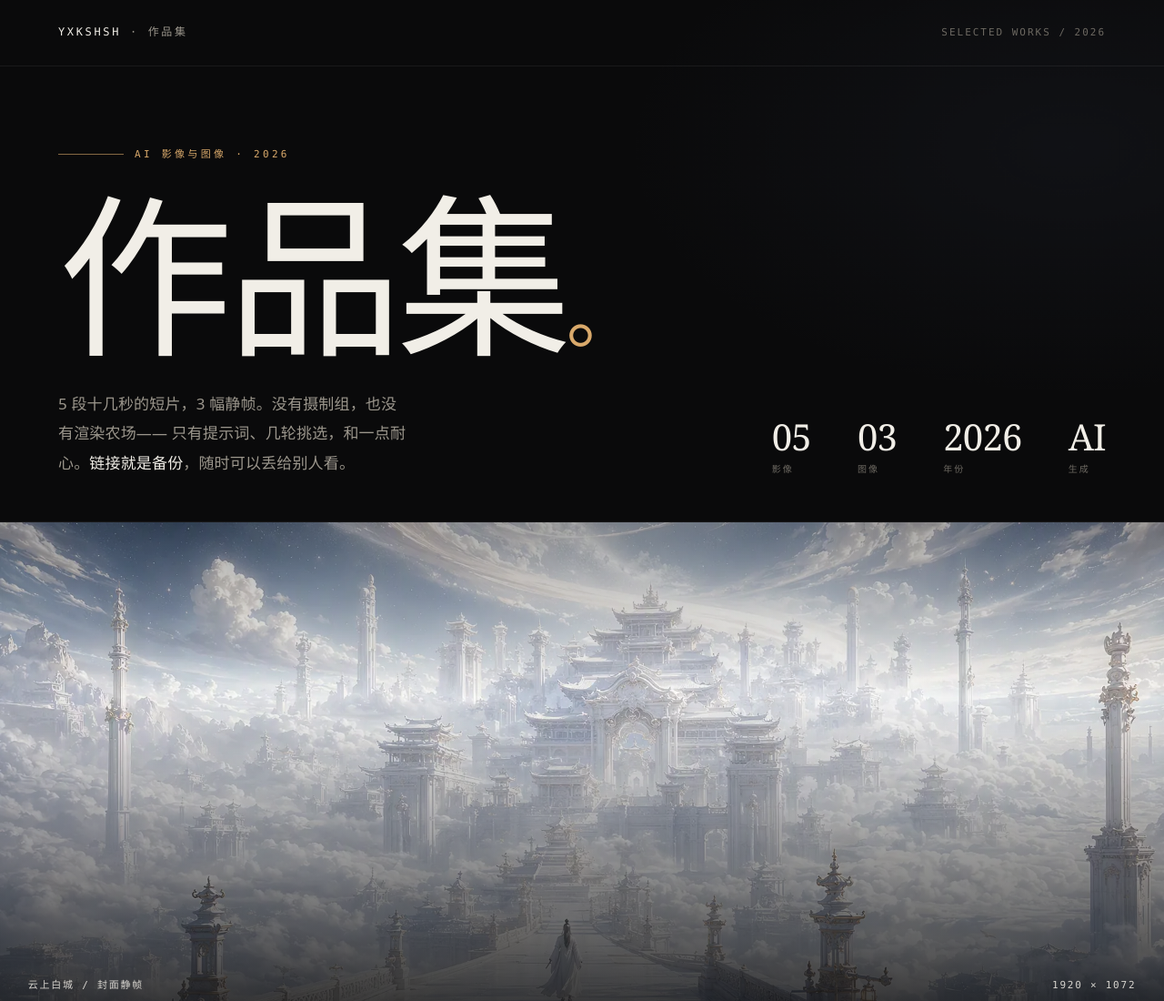
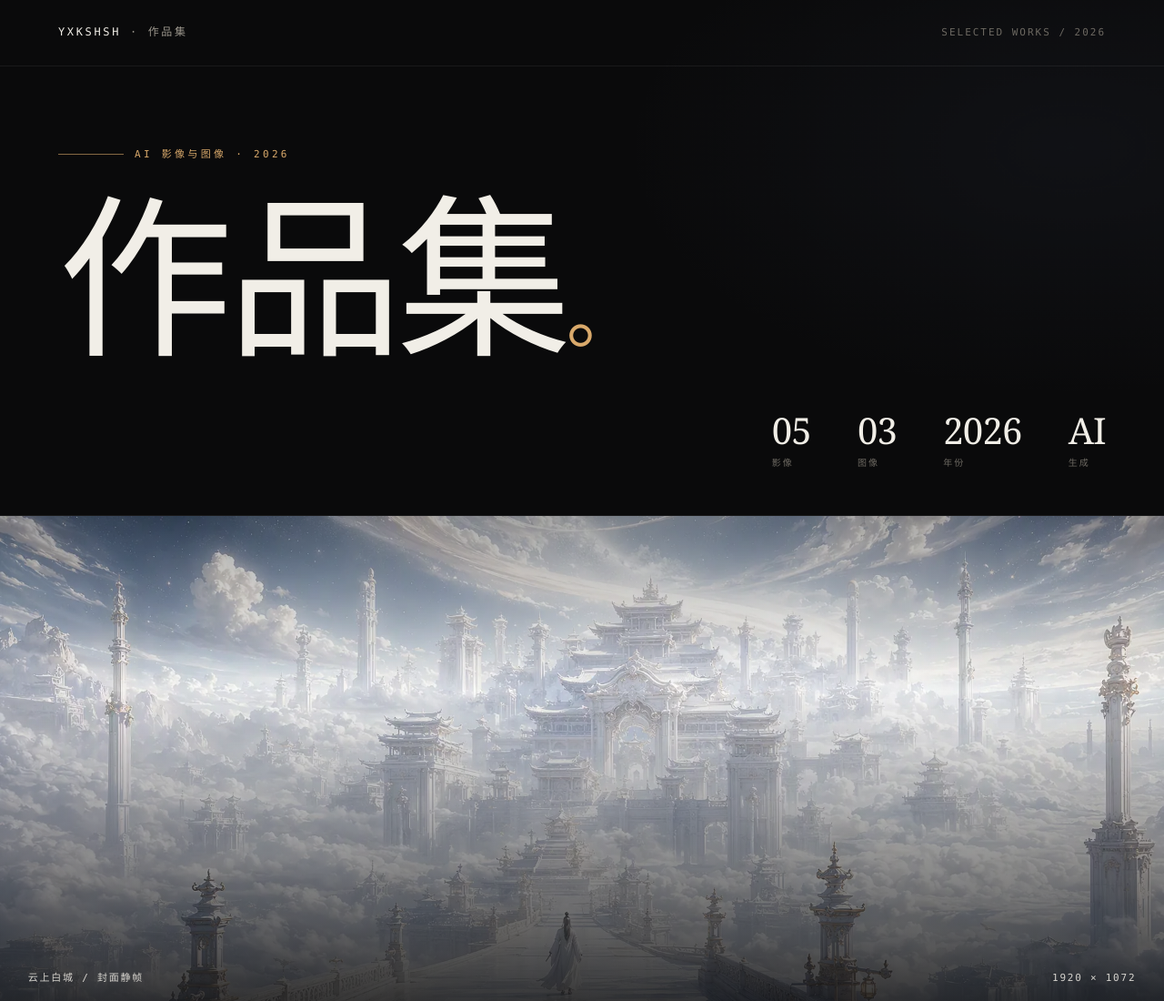
Before and after one commit to yxkshsh/artworks, a plain HTML site: page index.html in a window 1280 px wide. Shown: the top 1100 px of the page at 91% size. Drawn offline with Linux system fonts and the light colour scheme.

Commit message:
copy: 去掉首屏说明段，统计数字改为右对齐

```diff
--- a/assets/site.css
+++ b/assets/site.css
@@ -149,26 +149,13 @@ a { color: inherit; }
   align-items: flex-end;
   justify-content: space-between;
   gap: clamp(24px, 5vw, 64px);
-  margin-top: clamp(28px, 4vw, 44px);
-}
-
-.lede {
-  max-width: 40ch;
-  margin: 0;
-  color: var(--muted);
-  font-size: clamp(14px, 1.5vw, 17px);
-  line-height: 1.9;
-}
-
-.lede em {
-  font-style: normal;
-  color: var(--ink);
+  margin-top: clamp(46px, 5.4vw, 78px);
 }
 
 .stats {
   display: flex;
   gap: clamp(24px, 4vw, 56px);
-  margin: 0;
+  margin: 0 0 0 auto;
   padding: 0;
   list-style: none;
 }
--- a/index.html
+++ b/index.html
@@ -33,10 +33,6 @@
     <h1>作品集<span class="stop">。</span></h1>
 
     <div class="hero-row">
-      <p class="lede">
-        5 段十几秒的短片，3 幅静帧。没有摄制组，也没有渲染农场——
-        只有提示词、几轮挑选，和一点耐心。<em>链接就是备份</em>，随时可以丢给别人看。
-      </p>
       <ul class="stats">
         <li><b>05</b><span>影像</span></li>
         <li><b>03</b><span>图像</span></li>
```
Also changed, not shown: 1 other file.
